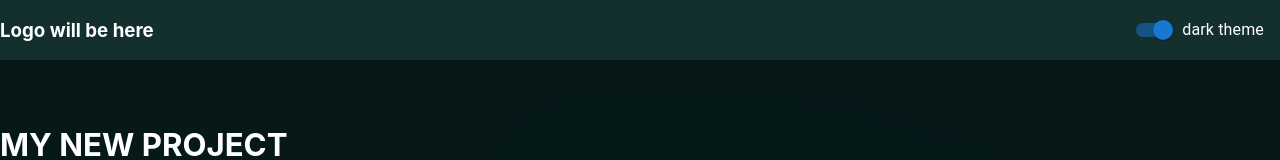
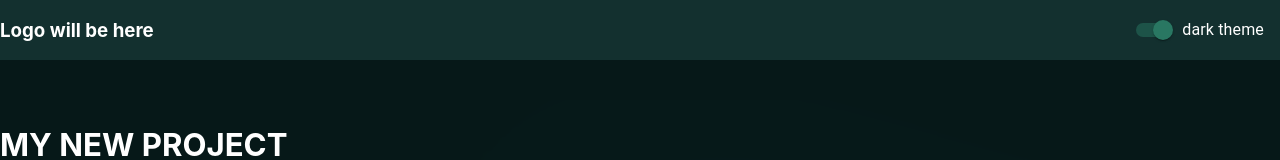
Before and after one commit to Miosota/planner-project, a React (Create React App) app: page / in a window 1280 px wide. Shown: the top 160 px of the page. Built offline with nearby package versions, Linux system fonts and the light colour scheme.

Commit message:
changed color for theme switch

```diff
--- a/src/navbar/navbar.scss
+++ b/src/navbar/navbar.scss
@@ -6,6 +6,7 @@
     background-color: rgba(19, 48, 47, 1);
     opacity: 1;
     z-index: 2;
+    color: #fff;
 
 }
 
@@ -14,3 +15,11 @@
     background-color: rgba(19, 48, 47, 0.7);
     transition: background-color, 0.5s;
 }
+
+.css-161ms7l-MuiButtonBase-root-MuiSwitch-switchBase.Mui-checked{
+    color: #297762 !important;
+}
+
+.css-161ms7l-MuiButtonBase-root-MuiSwitch-switchBase.Mui-checked+.MuiSwitch-track {
+    background-color: #297762 !important;
+}
```
